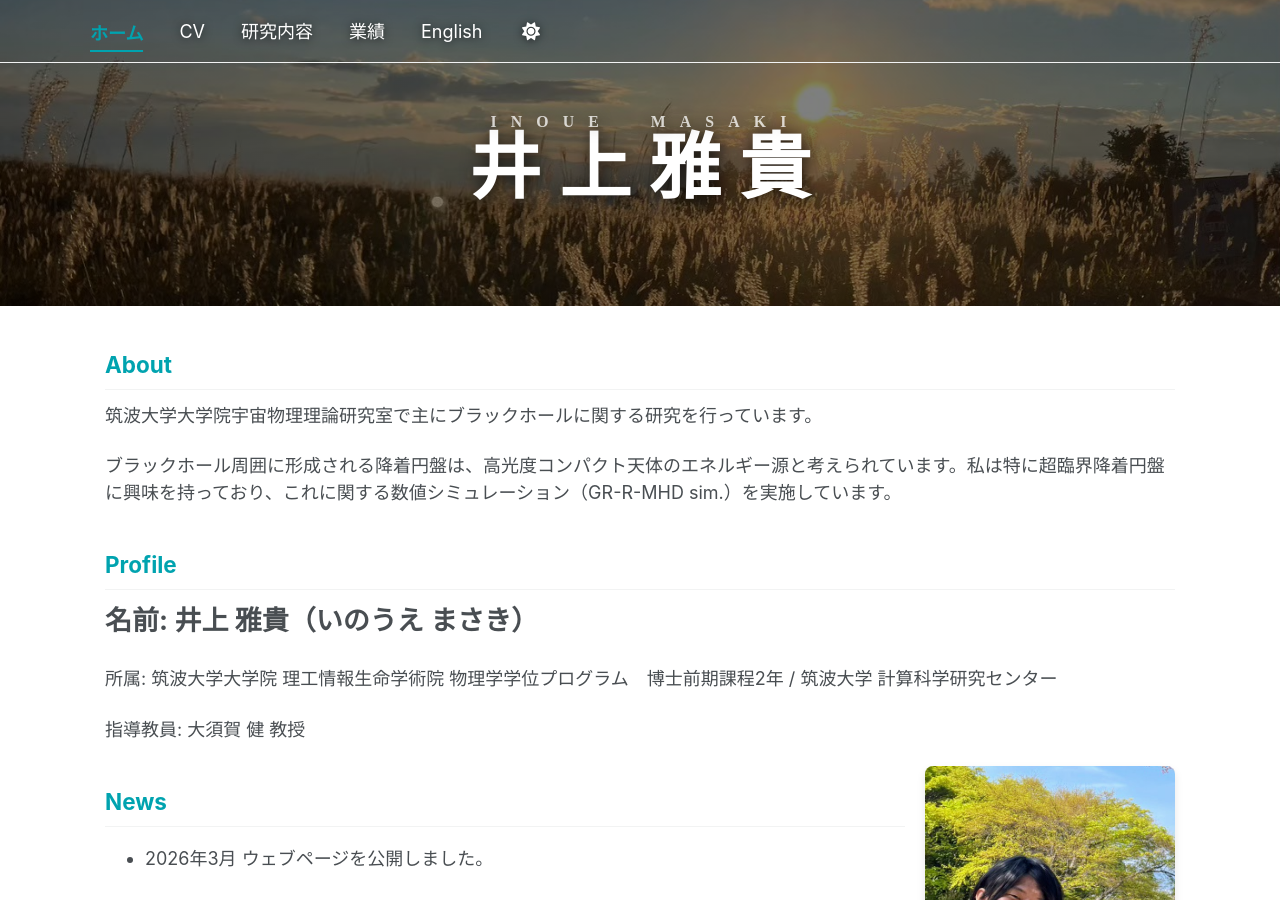
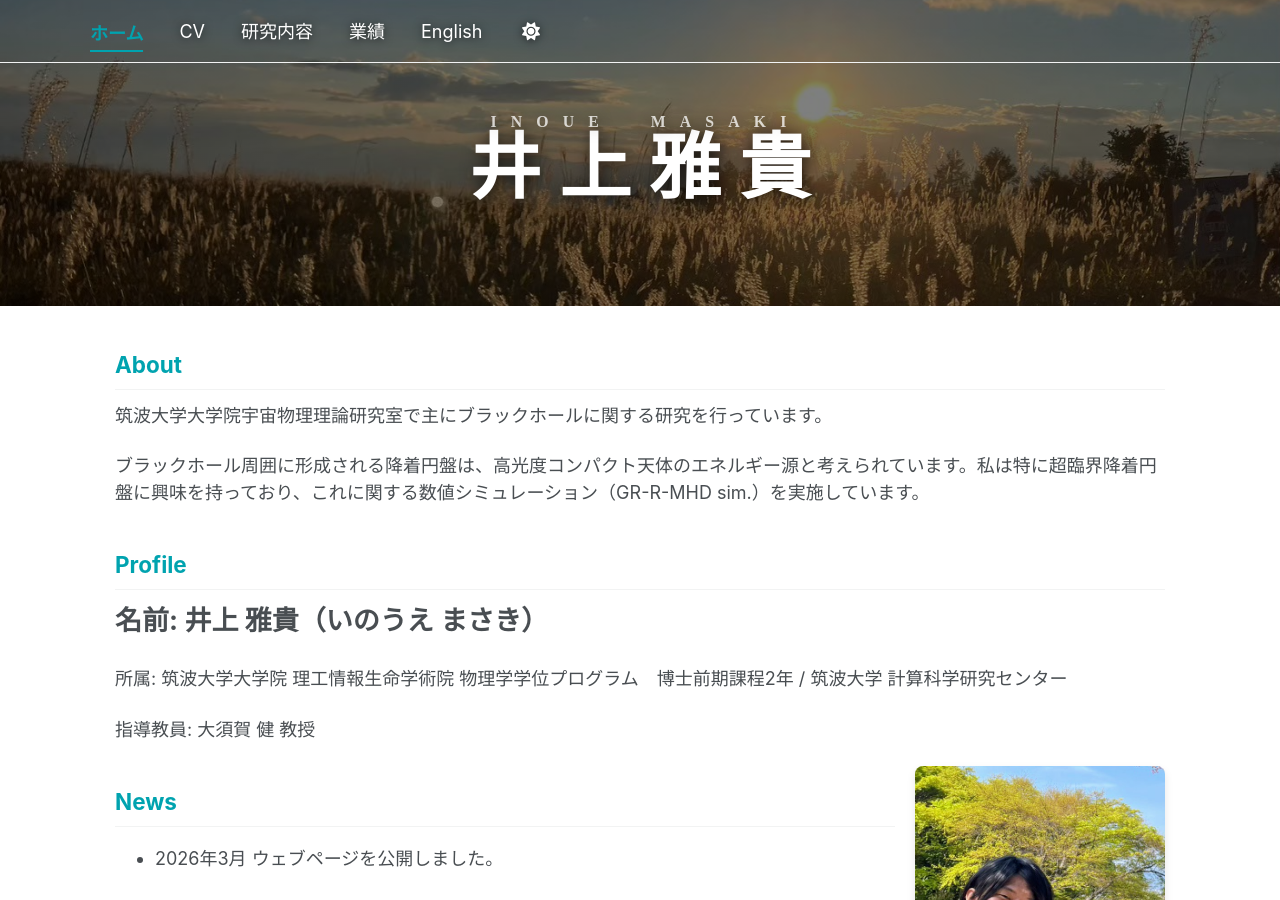
Before and after one commit to Masaki206/Masaki206.github.io, a Jekyll site: the page built from index.md, in a window 1280 px wide and 900 px high. Built offline with Jekyll 4.4.1, drawn with Linux system fonts in a browser that asks for light colours; a script bundle is joined from its source files by our own code; library files that are not in the unit come from our copies.

Commit message:
Update main.scss

```diff
--- a/assets/css/main.scss
+++ b/assets/css/main.scss
@@ -153,7 +153,7 @@ h1, h2, h3 {
 
 /* 2. 本文の横幅を絞って、両端に「読みやすい余白」を作る */
 .archive, .page__content {
-  max-width: 1070px !important; /* 本文の最大幅をXXpxに制限 */
+  max-width: 1050px !important; /* 本文の最大幅をXXpxに制限 */
   margin-left: auto !important;
   margin-right: auto !important;
   // padding: 2em 1em !important; /* 上下に余白を追加 */
```
